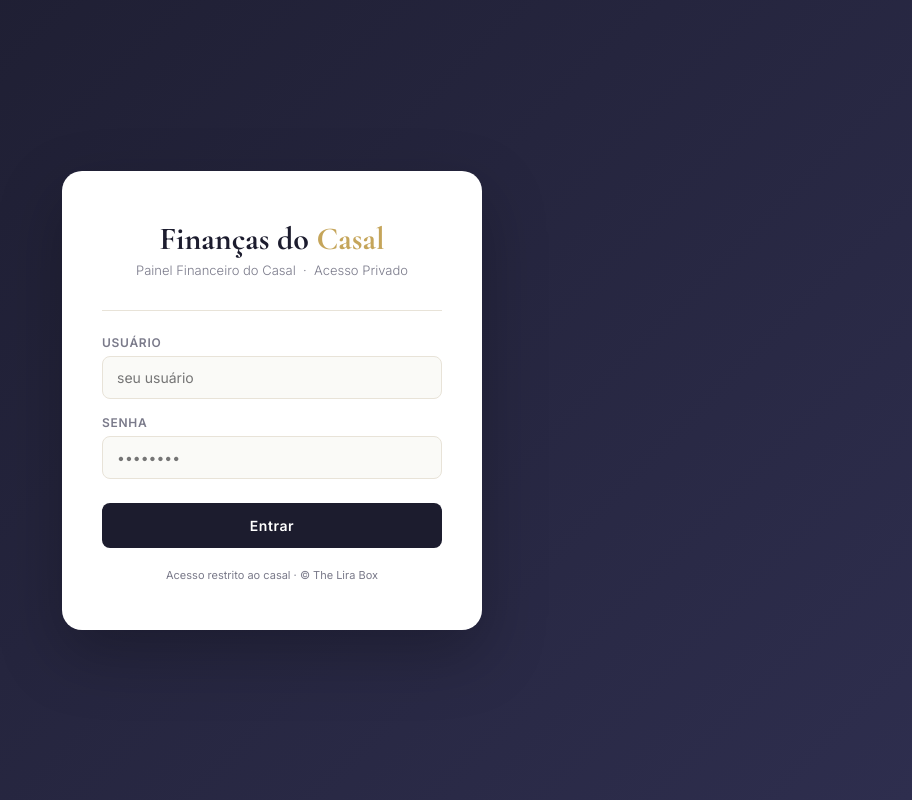
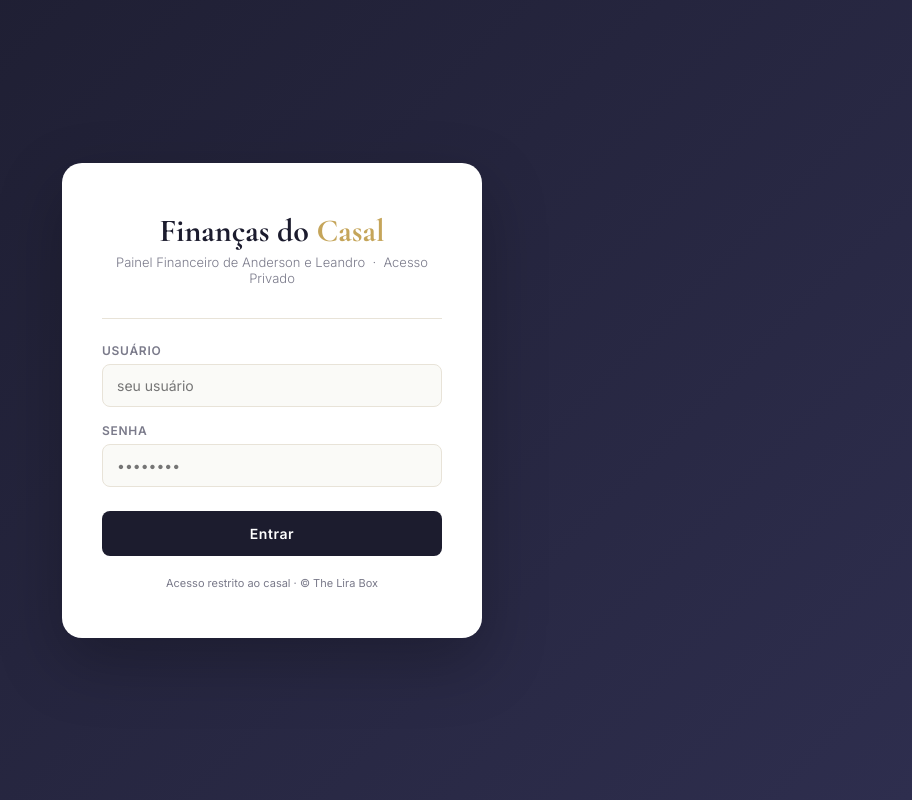
Before and after one commit to TheLiraBox/financas-privado, a plain HTML site: page index.html in a window 1280 px wide. Shown: the whole page, without its empty margins (368-1280 px from the left). Drawn offline with nearby package versions, Linux system fonts and the light colour scheme.

Commit message:
Update login message to include names

```diff
--- a/index.html
+++ b/index.html
@@ -280,7 +280,7 @@ tr:hover td{background:var(--surface2)}
   <div class="login-box">
     <div class="login-logo">
       <h1>Finanças do <span>Casal</span></h1>
-      <p>Painel Financeiro do Casal &nbsp;·&nbsp; Acesso Privado</p>
+      <p>Painel Financeiro de Anderson e Leandro &nbsp;·&nbsp; Acesso Privado</p>
     </div>
     <div class="login-divider"></div>
     <div class="field-group">
```
